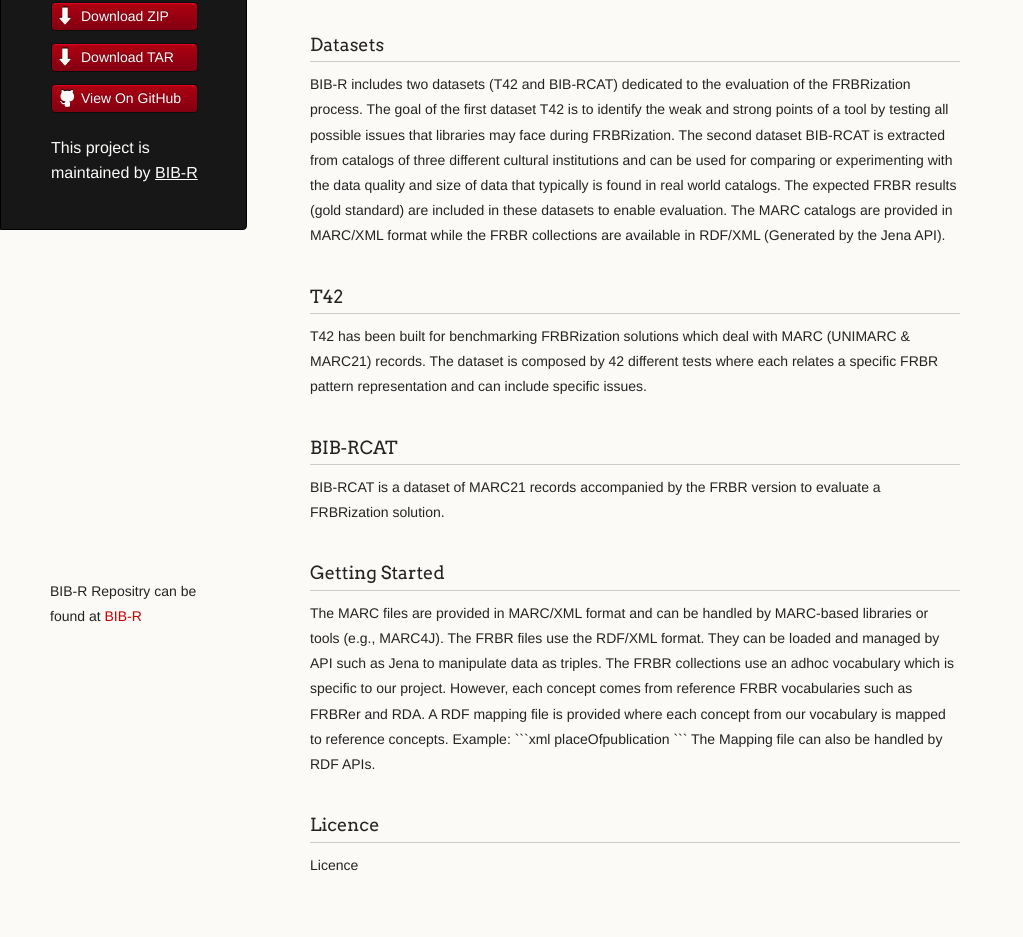
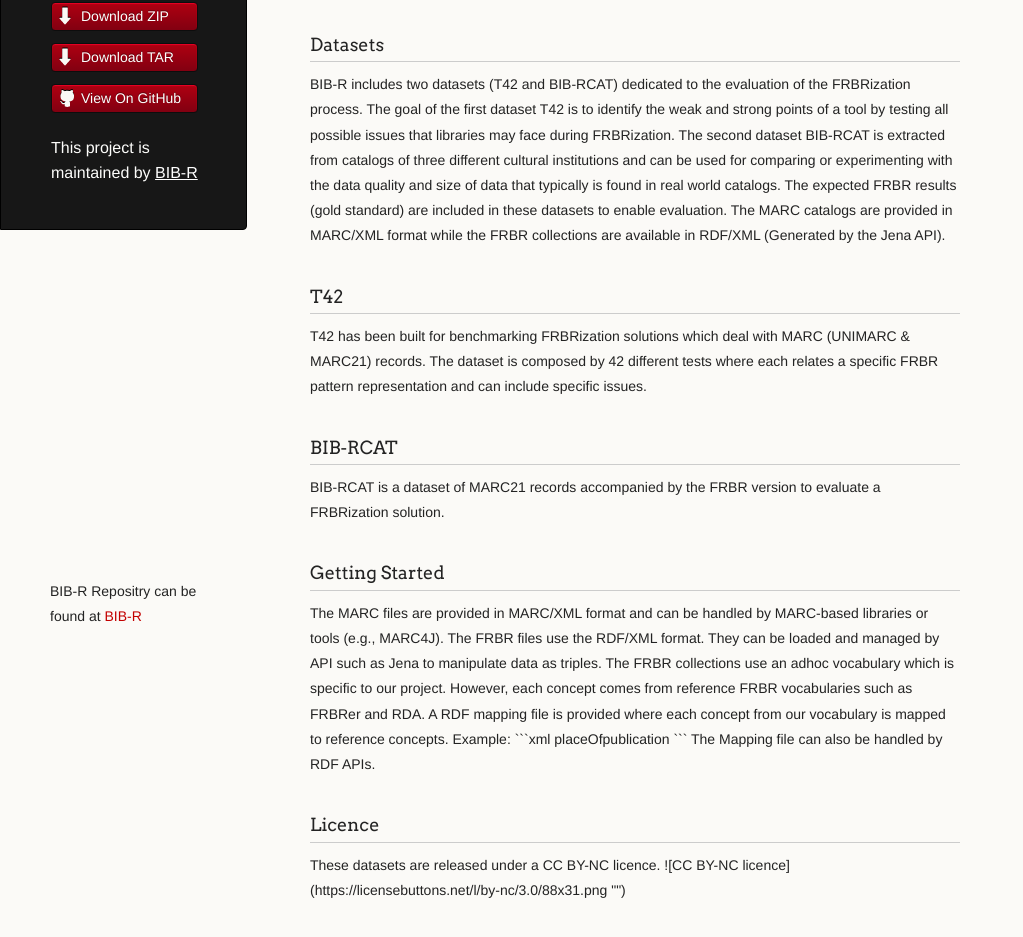
Before and after one commit to naimdjon/bib-r.github.io, a plain HTML site: page index.html in a window 1280 px wide. Shown: the part 139-1076 px from the top of the page, without its empty margins (0-1023 px from the left). Drawn offline with Linux system fonts and the light colour scheme.

Commit message:
Added license

```diff
--- a/index.html
+++ b/index.html
@@ -80,7 +80,8 @@
               <a id="license" class="anchor" href="#license" aria-hidden="true"><span aria-hidden="true" class="octicon octicon-link"></span></a>Licence
           </h3>
           <p>
-              Licence
+              These datasets are released under a CC BY-NC licence.
+              ![CC BY-NC licence](https://licensebuttons.net/l/by-nc/3.0/88x31.png "")
           </p>
       </section>
       <footer>
```
